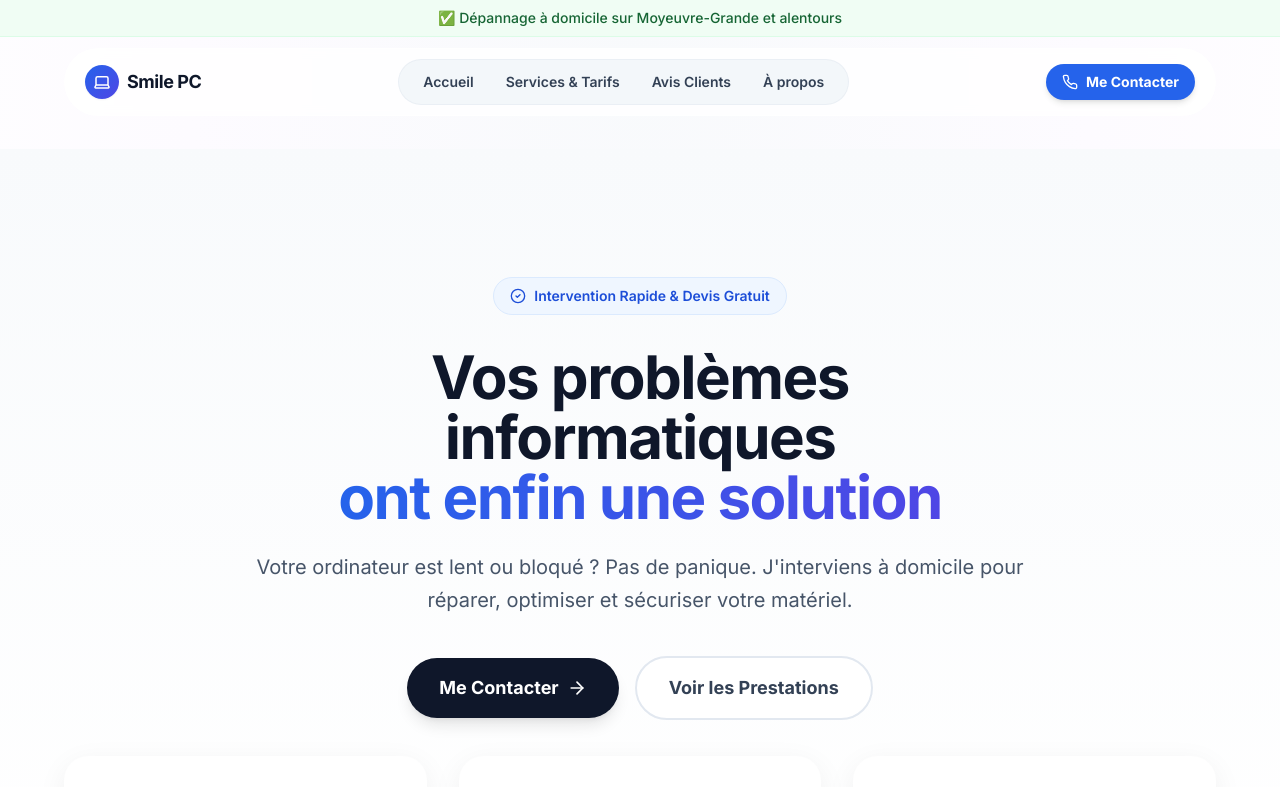
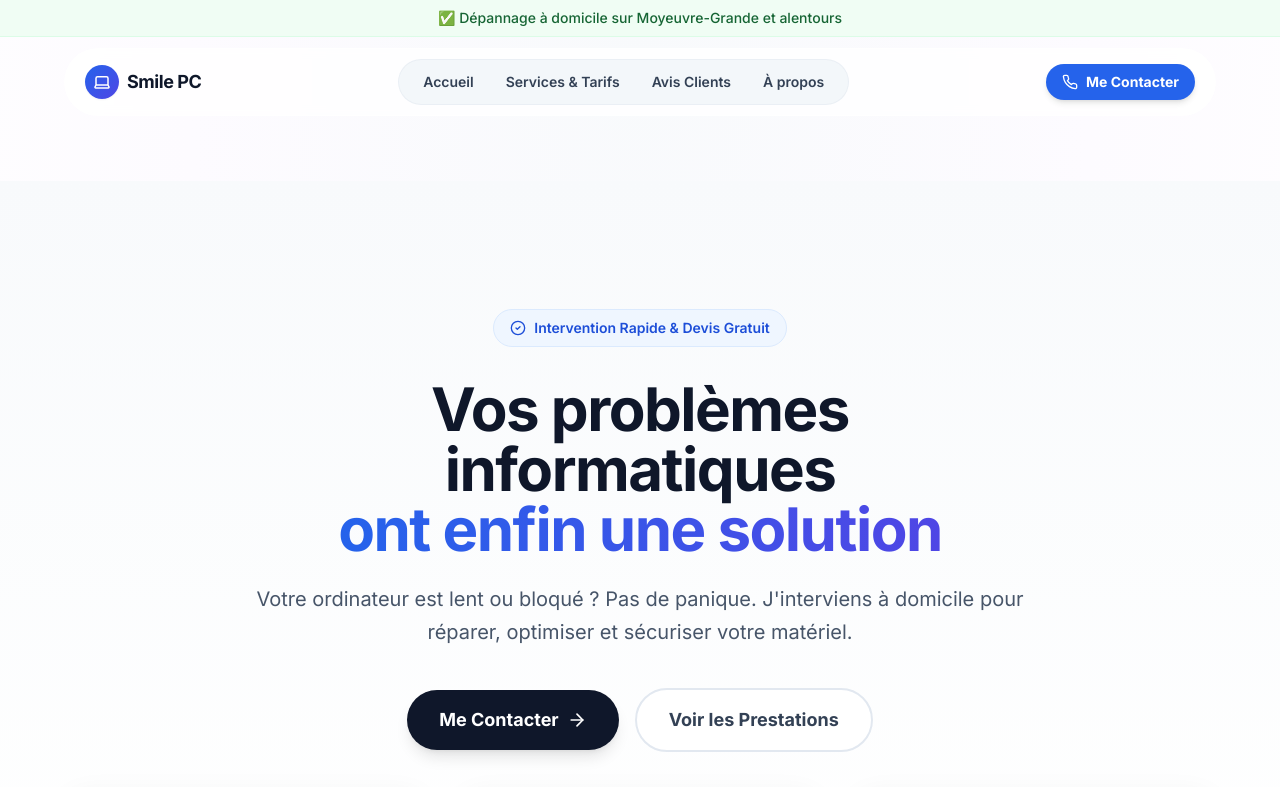
Before and after one commit to SmilePcSolutions/smile-pc-2026, a Next.js app: page / in a window 1280 px wide. Shown: the top 787 px of the page. Built offline with nearby package versions, Linux system fonts and the light colour scheme.

Commit message:
Layout: Padding final pour Header Fixe (Plus de chevauchement)

```diff
--- a/app/layout.tsx
+++ b/app/layout.tsx
@@ -21,7 +21,7 @@ export default function RootLayout({
       <body className={inter.className}>
         {/* Le Header contient déjà la bannière verte, inutile de la mettre ici */}
         <Header />
-        <main className="min-h-screen pt-24 md:pt-28">
+        <main className="min-h-screen pt-32 md:pt-36">
           {children}
         </main>
         <Footer />
```
